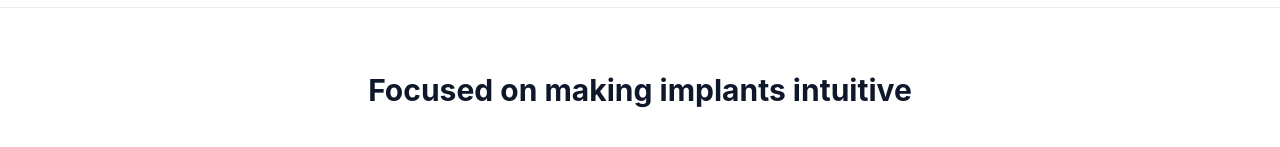
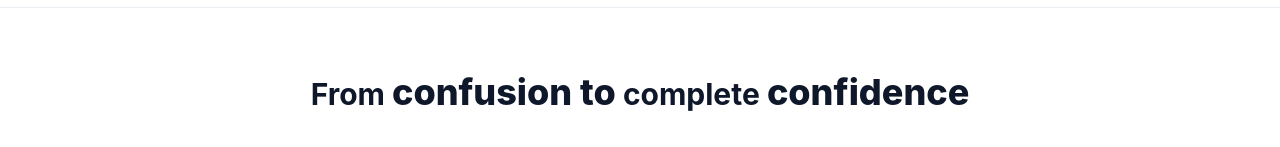
Before and after one commit to shubham4289/face-max-landing, a Next.js app: page / in a window 1280 px wide. Shown: the part 1582-1729 px from the top of the page. Built offline with nearby package versions, Linux system fonts and the light colour scheme.

Commit message:
Update page.tsx

```diff
--- a/app/page.tsx
+++ b/app/page.tsx
@@ -229,9 +229,12 @@ export default function Page() {
       {/* What we do */}
       <section id="what" className="py-16 border-y border-slate-200/70 bg-white">
         <div className="mx-auto max-w-7xl px-4 sm:px-6 lg:px-8">
-          <h2 className="text-3xl font-bold text-center">
-            Focused on making implants intuitive
-          </h2>
+          <MotionReveal y={12} delay={0.05}>
+  <h2 className="text-3xl font-bold text-center">
+    From <span className="font-extrabold text-4xl">confusion to</span> complete <span className="font-extrabold text-4xl text-slate-900">confidence</span>
+  </h2>
+</MotionReveal>
+
           <div className="mt-10 grid md:grid-cols-3 gap-6">
             <div className="rounded-2xl border p-6">
               <h3 className="font-semibold">Books & Checklists</h3>
```
